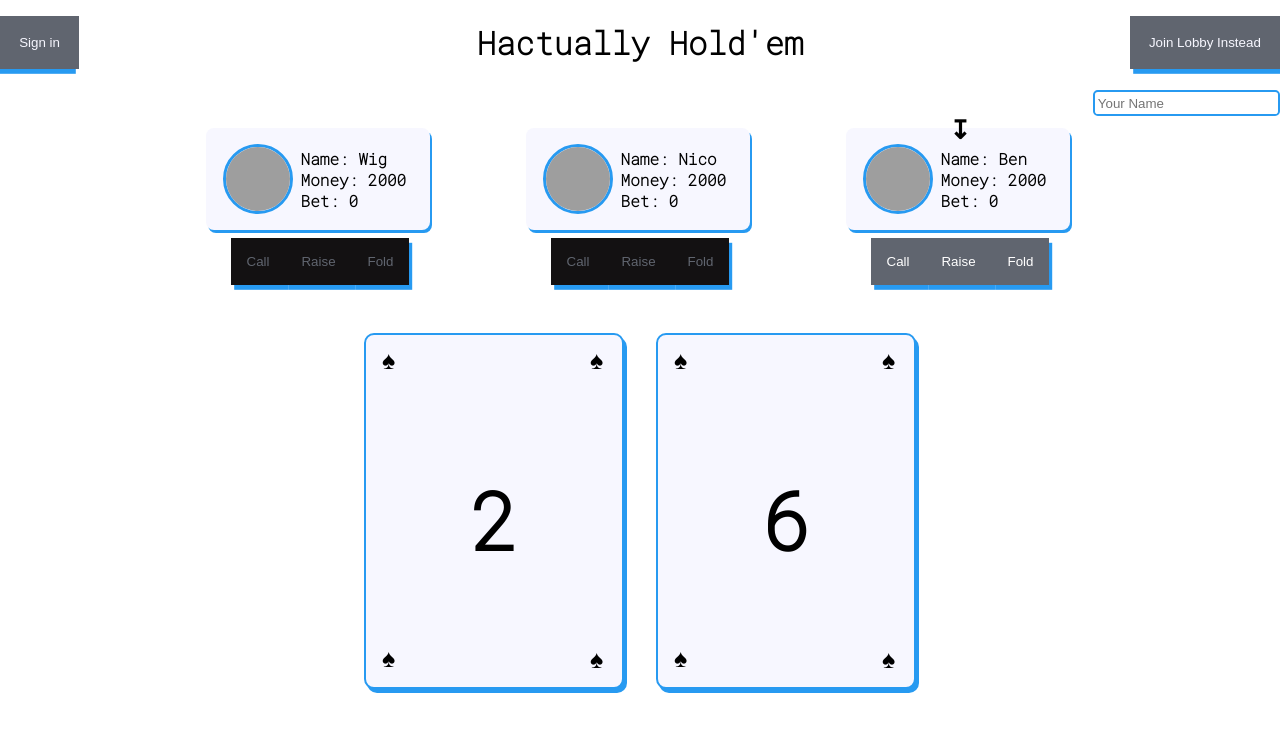
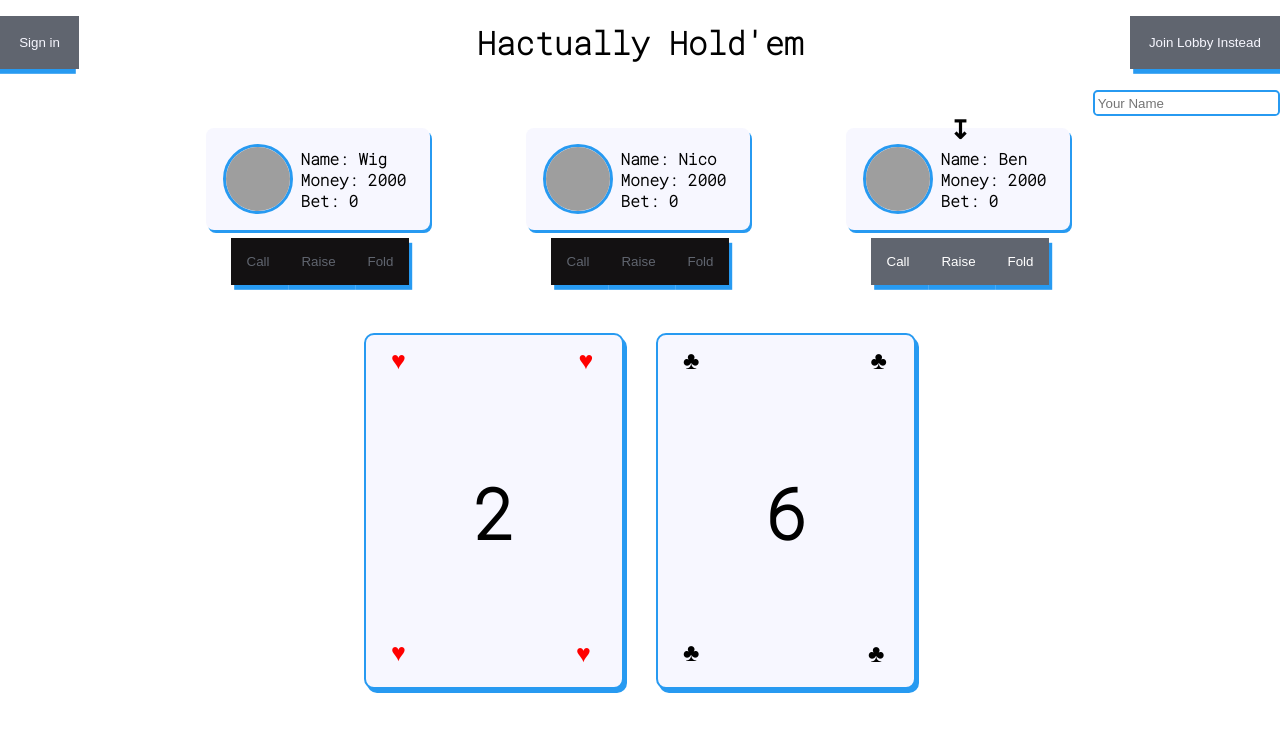
Before and after one commit to benamiller/hactually-holdem, a React (Create React App) app: page / in a window 1280 px wide. Shown: the top 735 px of the page. Built offline with nearby package versions, Linux system fonts and the light colour scheme; no server answers; the database is empty; grey boxes are pictures that could not be loaded; a web font is replaced by a local one.

Commit message:
24: Add card suits style + props

```diff
--- a/src/App.tsx
+++ b/src/App.tsx
@@ -65,11 +65,13 @@ const App = () => {
       const user = result.user;
       setUserPhoto(user.photoURL || '');
       console.log(auth);
+      console.debug('Sign in successful');
     }).catch((error) => {
       const errorCode = error.code;
       const errorMessage = error.message;
       const email = error.customData.email;
       const credential = GoogleAuthProvider.credentialFromError(error);
+      console.log(errorMessage);
     });
   }
 
@@ -134,7 +136,7 @@ const App = () => {
         {players}
       </section>
       <section className='cards-container'>
-        <Cards numbers={[2, 6]}/>
+        <Cards cards={[{suit: 'hearts', value: 2}, {suit: 'clubs', value: 6}]}/>
       </section>
       <section className='card-deck-container'>
         <Deck />
--- a/src/Components/Cards.css
+++ b/src/Components/Cards.css
@@ -18,34 +18,48 @@
 
 .card-face .number {
     text-align: center;
-    font-size: 80px;
+    font-size: 70px;
     font-weight: 700;
 }
 
 .card-face .top-left::after {
-    content: '\2660';
     position: relative;
-    top: 0.5rem;
-    left: 1rem;
+    top: 0.3em;
+    left: 1em;
 }
 
 .card-face .top-right::after {
-    content: '\2660';
     position: relative;
-    top: -1.6rem;
-    left: 14rem;
+    top: -1em;
+    left: 8.5em;
 }
 
 .card-face .bottom-left::after {
-    content: '\2660';
     position: relative;
-    top: 15rem;
-    left: 1rem;
+    top: 9.35em;
+    left: 1em;
 }
 
 .card-face .bottom-right::after {
+    position: relative;
+    top: 8.05em;
+    left: 8.4em;
+}
+
+.spades::after {
     content: '\2660';
-    position: relative;
-    top: 13rem;
-    left: 14rem;
 }
+
+.diamonds::after {
+    content: '\2666';
+    color: red;
+}
+
+.hearts::after {
+    content: '\2665';
+    color: red;
+}
+
+.clubs::after {
+    content: '\2663';
+}
--- a/src/Components/Cards.tsx
+++ b/src/Components/Cards.tsx
@@ -1,25 +1,25 @@
 import './Cards.css';
 
 interface card {
-    numbers: number[];
+    cards: {suit: string, value: number}[];
 }
 
-const Cards = ({numbers}: card) => {
+const Cards = ({cards}: card) => {
     return (
         <>
         <div className='card-face'>
-            <div className='top-left'></div>
-            <div className='top-right'></div>
-            <div className='bottom-left'></div>
-            <div className='bottom-right'></div>
-            <div className='number'>{numbers[0]}</div>
+            <div className={`top-left ${cards[0].suit}`}></div>
+            <div className={`top-right ${cards[0].suit}`}></div>
+            <div className={`bottom-left ${cards[0].suit}`}></div>
+            <div className={`bottom-right ${cards[0].suit}`}></div>
+            <div className='number'>{cards[0].value}</div>
         </div>
             <div className='card-face'>
-            <div className='top-left'></div>
-            <div className='top-right'></div>
-            <div className='bottom-left'></div>
-            <div className='bottom-right'></div>
-            <div className='number'>{numbers[1]}</div>
+            <div className={`top-left ${cards[1].suit}`}></div>
+            <div className={`top-right ${cards[1].suit}`}></div>
+            <div className={`bottom-left ${cards[1].suit}`}></div>
+            <div className={`bottom-right ${cards[1].suit}`}></div>
+            <div className='number'>{cards[1].value}</div>
         </div>
         </>
     )
```
